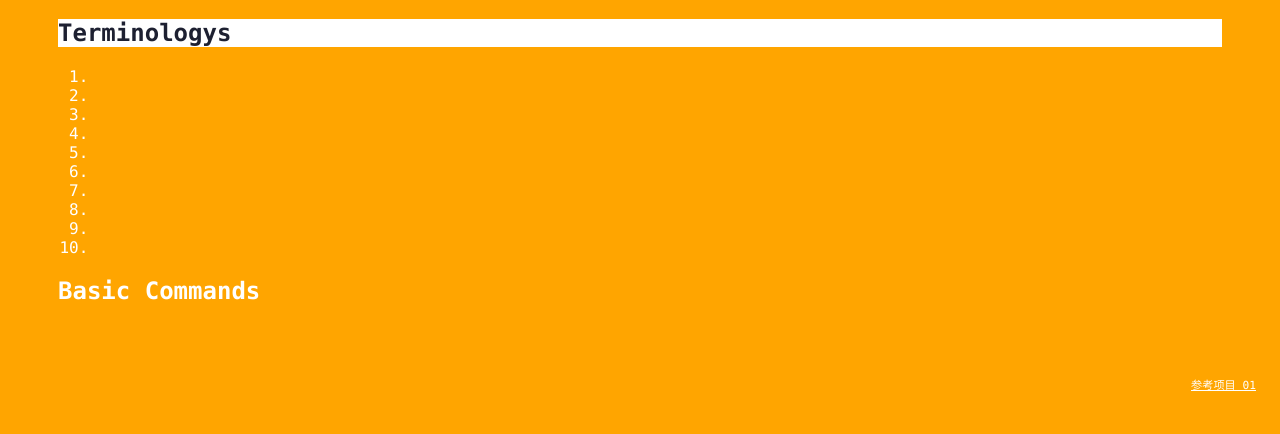
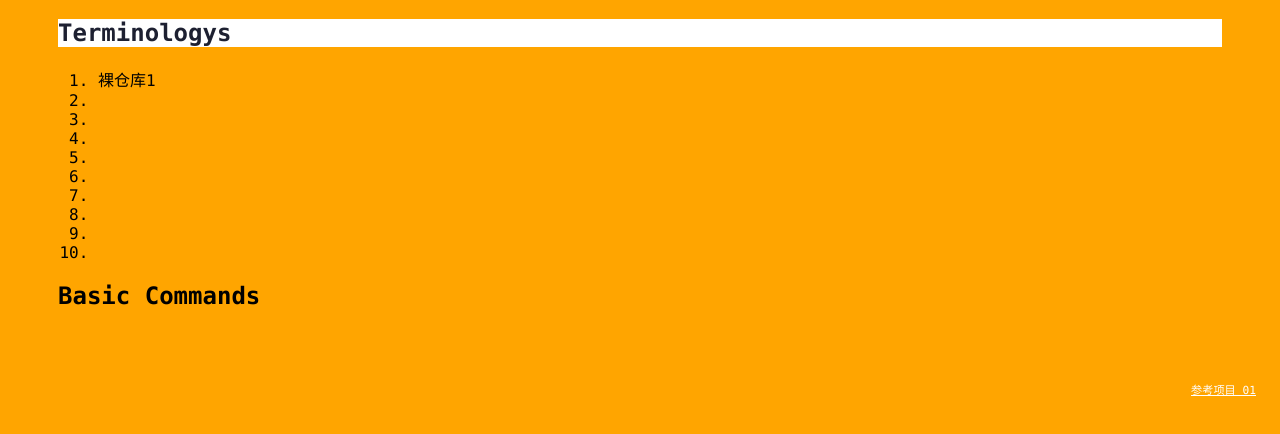
Before and after one commit to Lego-zhang/git_learning, a plain HTML site: page 0-dome/index.html in a window 1280 px wide. Both pictures are taken after a click on the element "Terminologys". Shown: the part 226-660 px from the top of the page. Drawn offline with Linux system fonts and the light colour scheme.

Commit message:
修改style

```diff
--- a/0-dome/index.html
+++ b/0-dome/index.html
@@ -14,7 +14,7 @@
         <div class="accordion"><h1>Terminologys</h1></div>
             <div class="panel">
                 <ol>
-                    <li></li>
+                    <li>裸仓库1</li>
                     <li></li>
                     <li></li>
                     <li></li>
@@ -29,7 +29,7 @@
         <div class="accordion"><h1>Basic Commands</h1></div>
             <div class="panel">
                 <ol>
-                    <li></li>
+                    <li>add .</li>
                     <li></li>
                     <li></li>
                     <li></li>
--- a/0-dome/styles/style.css
+++ b/0-dome/styles/style.css
@@ -1,7 +1,7 @@
 body{
   background-color: orange;
   font-family: 'Monaco', sans-serif;
-  color: white;
+  color: black;
 }
 
 body a{
```
Also changed, not shown: 1 other file.
